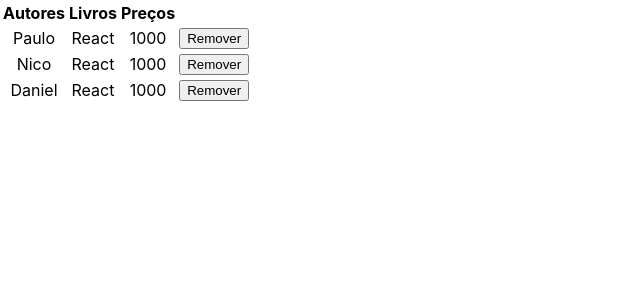
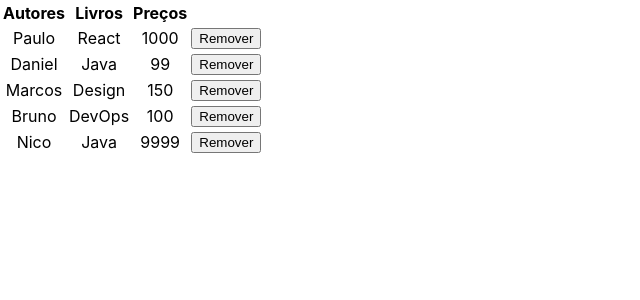
Before and after one commit to LeoAlvarenga/CasaDoCodigoReact, a React (Create React App) app: page / in a window 1280 px wide. Shown: the top 300 px of the page, without its empty margins (0-640 px from the left). Built offline with nearby package versions, Linux system fonts and the light colour scheme.

Commit message:
Passando propriedades para o componente

```diff
--- a/src/App.js
+++ b/src/App.js
@@ -3,9 +3,36 @@ import './App.css';
 import Tabela from "./Tabela";
 
 function App() {
+  const autores = [
+    {
+      nome: 'Paulo',
+      livro: 'React',
+      preco: '1000'
+    },
+    {
+      nome: 'Daniel',
+      livro: 'Java',
+      preco: '99'
+    },
+    {
+      nome: 'Marcos',
+      livro: 'Design',
+      preco: '150'
+    },
+    {
+      nome: 'Bruno',
+      livro: 'DevOps',
+      preco: '100'
+    },
+    {
+      nome: 'Nico',
+      livro: 'Java',
+      preco: '9999'
+    }
+  ];
   return (
     <div className="App">
-      <Tabela/>
+      <Tabela autores={autores}/>
     </div>
   );
 }
--- a/src/Tabela.js
+++ b/src/Tabela.js
@@ -12,27 +12,23 @@ const TableHead = () => {
         </thead>
     );
 }
-const TableBody = () => {
+const TableBody = props => {
+
+    const linhas = props.autores.map((linha, index) => {
+
+        return (
+            <tr key={index}>
+                <td>{linha.nome}</td>
+                <td>{linha.livro}</td>
+                <td>{linha.preco}</td>
+                <td><button>Remover</button></td>
+            </tr>
+        );
+    });
+
     return (
         <tbody>
-            <tr>
-                <td>Paulo</td>
-                <td>React</td>
-                <td>1000</td>
-                <td><button>Remover</button></td>
-            </tr>
-            <tr>
-                <td>Nico</td>
-                <td>React</td>
-                <td>1000</td>
-                <td><button>Remover</button></td>
-            </tr>
-            <tr>
-                <td>Daniel</td>
-                <td>React</td>
-                <td>1000</td>
-                <td><button>Remover</button></td>
-            </tr>
+            {linhas}
         </tbody>
     );
 }
@@ -40,10 +36,13 @@ const TableBody = () => {
 class Tabela extends Component {
 
     render() {
+
+        const { autores } = this.props;
+
         return (
             <table>
                 <TableHead />
-                <TableBody/>
+                <TableBody autores = { autores } />
             </table>
         )
     }
```
